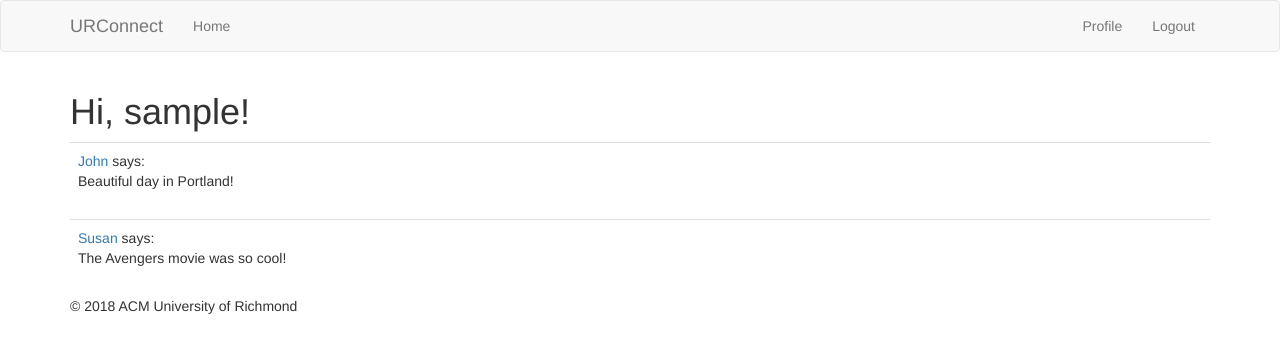
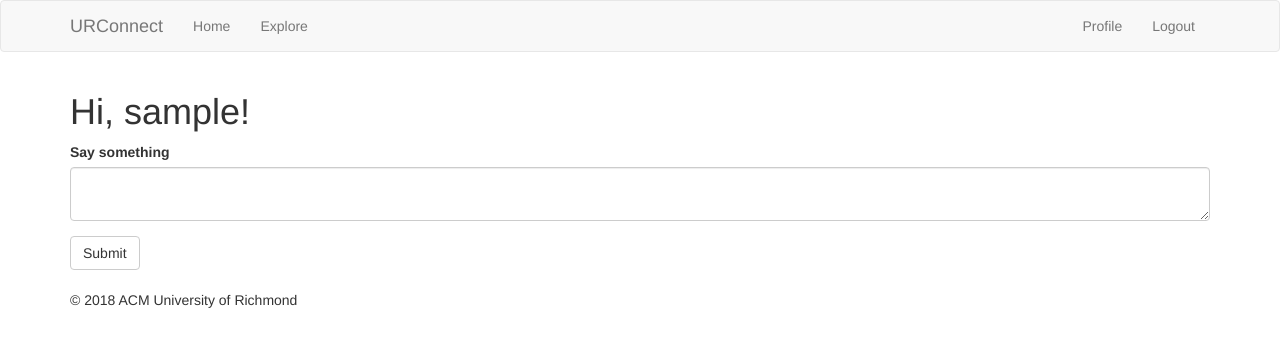
Before and after one commit to tramnguyenJC/acm-project-2018, a Flask app: page / in a window 1280 px wide. Shown: the top 353 px of the page. Run offline with Flask 2, Linux system fonts and the light colour scheme; the visitor is signed in with stand-in values (Sample User, id 1); data comes from the database, SQL or seed files in the repository; both versions use the stored data as it was after the commit; data that the repository does not hold is empty; some libraries are stand-ins or nearby versions.

Commit message:
Modify minor stuffs

```diff
--- a/app/forms.py
+++ b/app/forms.py
@@ -1,6 +1,6 @@
 from flask_wtf import FlaskForm
-from wtforms import StringField, PasswordField, BooleanField, SubmitField
-from wtforms.validators import ValidationError, DataRequired, Email, EqualTo
+from wtforms import StringField, PasswordField, BooleanField, SubmitField, TextAreaField
+from wtforms.validators import ValidationError, DataRequired, Email, EqualTo, Length
 from app.models import User
 
 
@@ -28,3 +28,8 @@ class RegistrationForm(FlaskForm):
         user = User.query.filter_by(email=email.data).first()
         if user is not None:
             raise ValidationError('Please use a different email address.')
+
+class PostForm(FlaskForm):
+    post = TextAreaField('Say something', validators=[
+        DataRequired(), Length(min=1, max=140)])
+    submit = SubmitField('Submit')
--- a/app/routes.py
+++ b/app/routes.py
@@ -1,27 +1,9 @@
 from flask import render_template, flash, redirect, request, url_for
 from flask_login import current_user, login_user, logout_user, login_required
 from app import app, db
-from app.forms import LoginForm, RegistrationForm
-from app.models import User
+from app.forms import LoginForm, RegistrationForm, PostForm
+from app.models import User, Post
 from werkzeug.urls import url_parse
-
-
-@app.route('/')
-@app.route('/index')
-@login_required
-def index():
-    posts = [
-        {
-            'author': {'username': 'John'},
-            'body': 'Beautiful day in Portland!'
-        },
-        {
-            'author': {'username': 'Susan'},
-            'body': 'The Avengers movie was so cool!'
-        }
-    ]
-    return render_template('index.html', title='Home', posts=posts)
-
 
 @app.route('/login', methods=['GET', 'POST'])
 def login():
@@ -72,8 +54,29 @@ def register():
 @login_required
 def user(username):
     user = User.query.filter_by(username=username).first_or_404()
-    posts = [
-        {'author': user, 'body': 'Test post #1'},
-        {'author': user, 'body': 'Test post #2'}
-    ]
+    posts = user.posts.order_by(Post.timestamp.desc()).all()
     return render_template('user.html', user=user, posts=posts)
+
+
+@app.route('/', methods=['GET', 'POST'])
+@app.route('/index', methods=['GET', 'POST'])
+@login_required
+def index():
+    form = PostForm()
+    if form.validate_on_submit():
+        post = Post(body=form.post.data, author=current_user)
+        db.session.add(post)
+        db.session.commit()
+        flash('Your post is now live!')
+        return redirect(url_for('index'))
+    posts = Post.query.order_by(Post.timestamp.desc()).all()
+    return render_template("index.html", title='Home Page', form=form,
+                           posts=posts)
+
+
+
+@app.route('/explore')
+@login_required
+def explore():
+    posts = Post.query.order_by(Post.timestamp.desc()).all()
+    return render_template('index.html', title='Explore', posts=posts)
--- a/app/templates/base.html
+++ b/app/templates/base.html
@@ -19,6 +19,7 @@
             <div class="collapse navbar-collapse" id="bs-example-navbar-collapse-1">
                 <ul class="nav navbar-nav">
                     <li><a href="{{ url_for('index') }}">Home</a></li>
+                    <li><a href="{{ url_for('explore') }}">Explore</a></li>
                 </ul>
                 <ul class="nav navbar-nav navbar-right">
                     {% if current_user.is_anonymous %}
--- a/app/templates/index.html
+++ b/app/templates/index.html
@@ -1,7 +1,12 @@
 {% extends "base.html" %}
+{% import 'bootstrap/wtf.html' as wtf %}
 
 {% block app_content %}
 	<h1>Hi, {{ current_user.username }}!</h1>
+	{% if form %}
+    {{ wtf.quick_form(form) }}
+    <br>
+    {% endif %}
 	{% for post in posts %}
 		{% include '_post.html' %}
 	{% endfor %}
```
Also changed, not shown: app.db.
